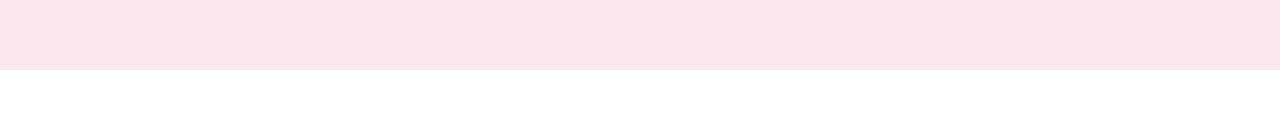
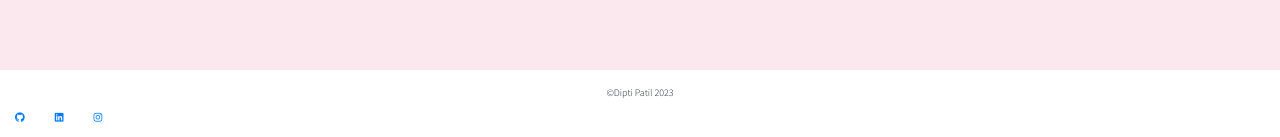
Before and after one commit to diptipatil231/ToDo-App, a React (Create React App) app: page / in a window 1280 px wide. Shown: the part 730-867 px from the top of the page. Before the commit the page ends 800 px from the top, so only its background shows below. Built offline with nearby package versions, Linux system fonts and the light colour scheme.

Commit message:
Update todo.js

```diff
--- a/src/components/todo.js
+++ b/src/components/todo.js
@@ -122,6 +122,17 @@ const Todo = () => {
         </div>
 
     </div>
+    <footer class="footer mt-auto py-4 text-xs bg-gray-700 text-gray-600 ">
+      <div class="flex justify-center items-center min-w-min">
+        <p class="text-center text-gray-200  mx-4">©Dipti Patil 2023 </p>
+        <a href="https://github.com/diptipatil231">
+          <i class="fab fa-github text-gray-400 hover:text-white mx-4 text-xl"></i></a>
+          <a href="https://www.linkedin.com/in/dipti-patil-4a61901b5/">
+              <i class="fab fa-linkedin text-gray-400 hover:text-white mx-4 text-xl"></i></a>
+          <a href="https://www.instagram.com/_dipti21._/">
+              <i class="fab fa-instagram text-gray-400 hover:text-white mx-4 text-xl"></i></a>
+      </div>
+    </footer>
     </>
   )
 }
```
